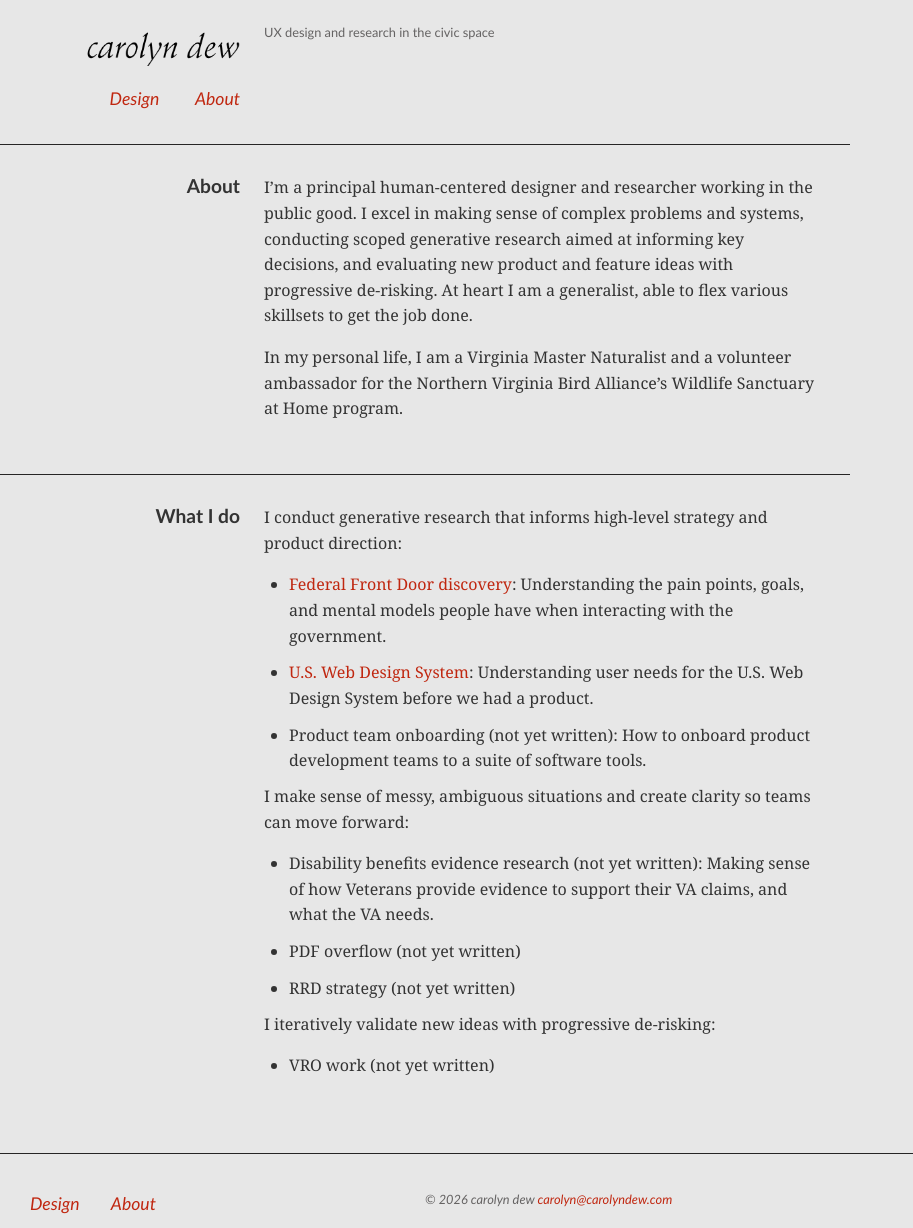
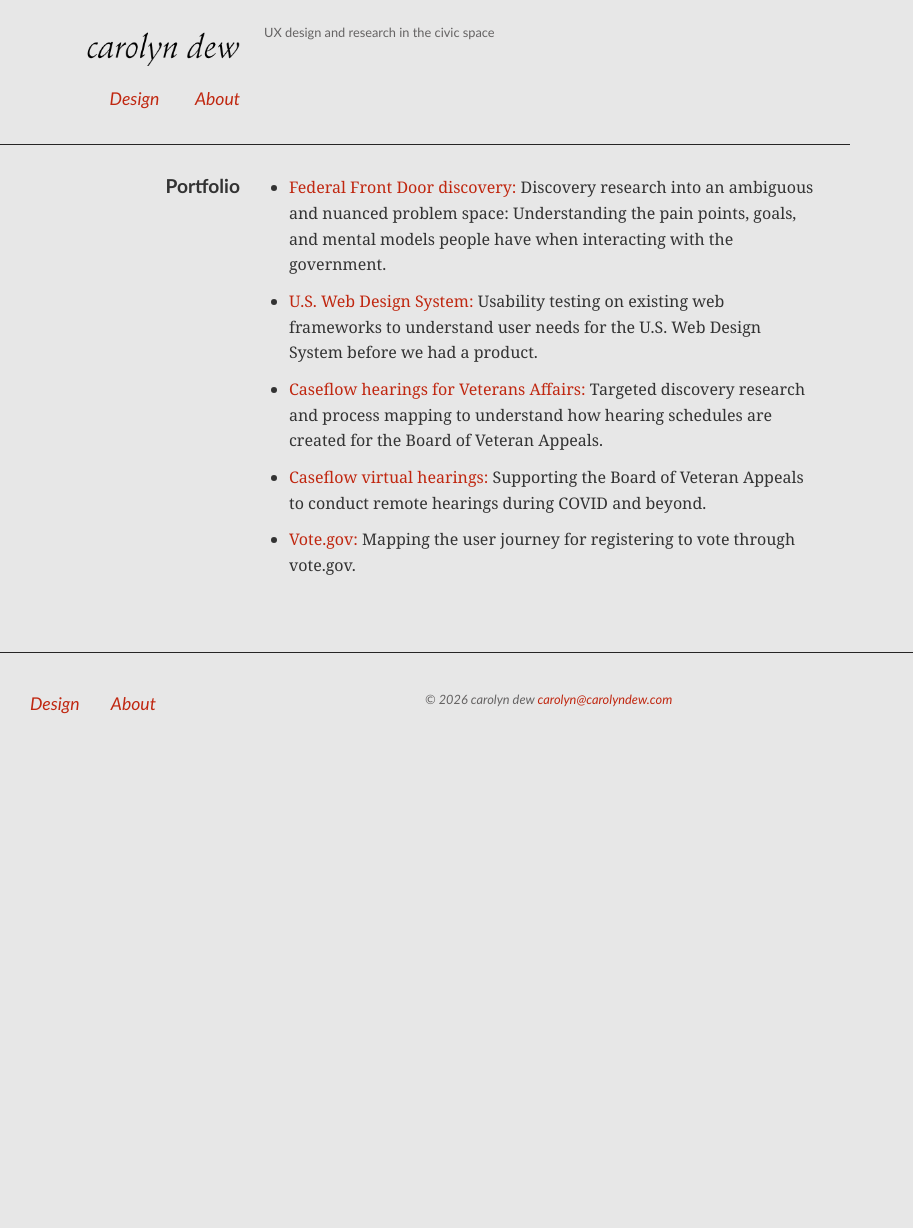
Before and after one commit to carodew/carodew.github.io, a Jekyll site: the page built from index.html, in a window 1280 px wide. Shown: the whole page, without its empty margins (0-913 px from the left). Built offline with Jekyll 4.4.1, drawn with Linux system fonts in a browser that asks for light colours; after the commit the page ends 900 px from its top, so only the background shows below that.

Commit message:
Make the homepage a Portfolio list of the written case studies
Replaces the three "What I do" groups with a single Portfolio list, and
drops the About block now that the about page carries that copy.

Lists only case studies that exist: Federal Front Door, U.S. Web Design
System, both Caseflow projects, and Vote.gov. The unwritten placeholders
are gone, so nothing on the page points at a page that is not there. All
five links verified against the local build.

Co-Authored-By: Claude Opus 5 <noreply@anthropic.com>

```diff
--- a/index.html
+++ b/index.html
@@ -3,56 +3,28 @@ layout: default
 body-class: body-portfolio
 img-path: "../img"
 ---
-<section class="portfolio">
-	<div class="section-label">
-
-		<h2>About</h2>
-	</div>
-	<div class="section-content">
-
-		<p>	I’m a principal human-centered designer and researcher working in the public good. I excel in making sense of complex problems and systems, conducting scoped generative research aimed at informing key decisions, and evaluating new product and feature ideas with progressive de-risking. At heart I am a generalist, able to flex various skillsets to get the job done.
-		</p>
-		<p>In my personal life, I am a Virginia Master Naturalist and a volunteer ambassador for the Northern Virginia Bird Alliance’s Wildlife Sanctuary at Home program.
-		</p>
-	</div>
-</section>
 
 <section class="portfolio">
 	<div class="section-label">
 
-		<h2>What I do</h2>
+		<h2>Portfolio</h2>
 	</div>
 	<div class="section-content">
-		<p>I conduct  generative research that informs high-level strategy and product direction:</p>
 		<ul>
 			<li>
-				<a href="/federal-front-door-discovery/">Federal Front Door discovery</a>: Understanding the pain points, goals, and mental models people have when interacting with the government.
+				<a href="/federal-front-door-discovery/">Federal Front Door discovery:</a> Discovery research into an ambiguous and nuanced problem space: Understanding the pain points, goals, and mental models people have when interacting with the government.
 			</li>
 			<li>
-				<a href="/us-web-design-standards/">U.S. Web Design System</a>: Understanding user needs for the U.S. Web Design System before we had a product.
+				<a href="/us-web-design-standards/">U.S. Web Design System:</a> Usability testing on existing web frameworks to understand user needs for the U.S. Web Design System before we had a product.
 			</li>
 			<li>
-				<span class="unwritten">Product team onboarding</span> <span class="unwritten-note">(not yet written)</span>: How to onboard product development teams to a suite of software tools.
-			</li>
-		</ul>
-
-		<p>I make sense of messy, ambiguous situations and create clarity so teams can move forward:</p>
-		<ul>
-			<li>
-				<span class="unwritten">Disability benefits evidence research</span> <span class="unwritten-note">(not yet written)</span>: Making sense of how Veterans provide evidence to support their VA claims, and what the VA needs.
+				<a href="/Caseflow-build-hearing-schedule-discovery/">Caseflow hearings for Veterans Affairs:</a> Targeted discovery research and process mapping to understand how hearing schedules are created for the Board of Veteran Appeals.
 			</li>
 			<li>
-				<span class="unwritten">PDF overflow</span> <span class="unwritten-note">(not yet written)</span>
+				<a href="/Caseflow-virtual-hearings/">Caseflow virtual hearings:</a> Supporting the Board of Veteran Appeals to conduct remote hearings during COVID and beyond.
 			</li>
 			<li>
-				<span class="unwritten">RRD strategy</span> <span class="unwritten-note">(not yet written)</span>
-			</li>
-		</ul>
-
-		<p>I iteratively validate new ideas with progressive de-risking:</p>
-		<ul>
-			<li>
-				<span class="unwritten">VRO work</span> <span class="unwritten-note">(not yet written)</span>
+			<a href="/vote-dot-gov/">Vote.gov:</a> Mapping the user journey for registering to vote through vote.gov.
 			</li>
 		</ul>
 	</div>
```
